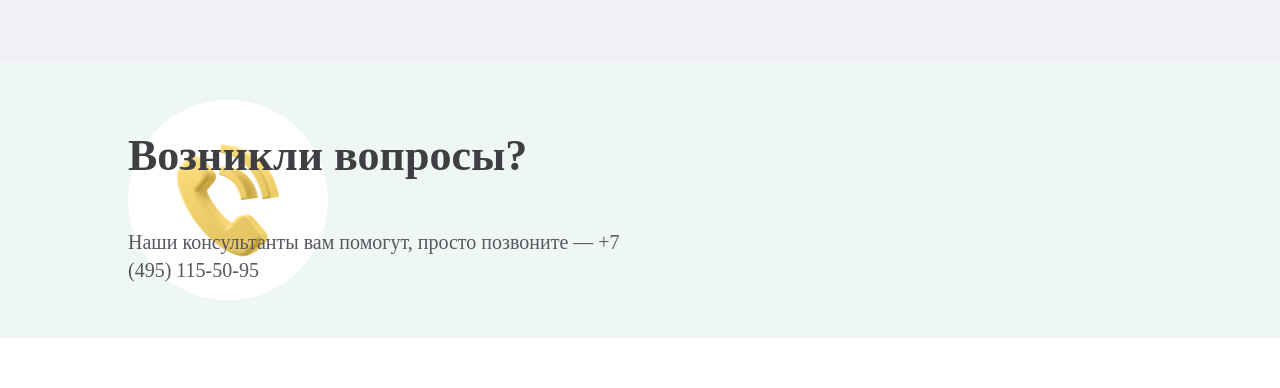
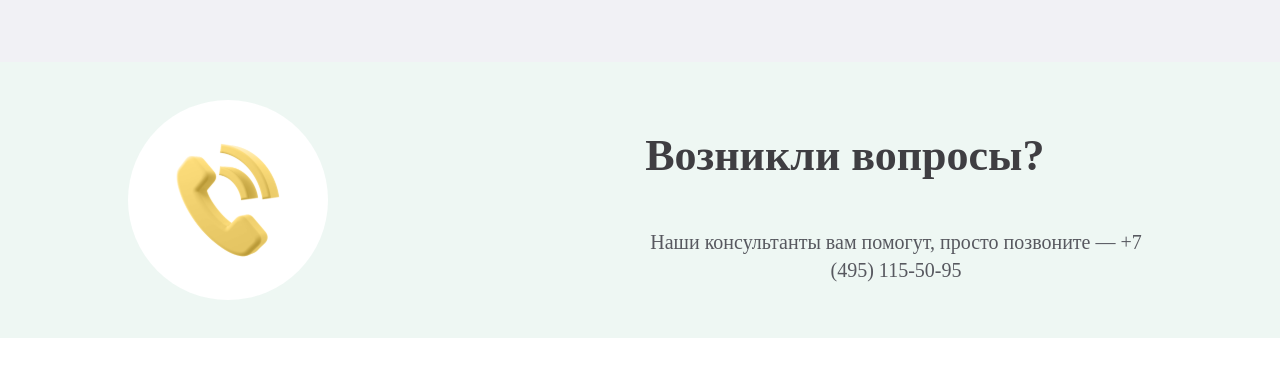
Before and after one commit to khumayunkh/microfinance, a React (Create React App) app: page / in a window 1280 px wide. Shown: the part 4267-4655 px from the top of the page. Built offline with nearby package versions, Linux system fonts and the light colour scheme.

Commit message:
style call center

```diff
--- a/src/components/CallCenter/callCenter.module.css
+++ b/src/components/CallCenter/callCenter.module.css
@@ -11,8 +11,9 @@
     width: 80%;
     height: 100%;
     display: flex;
+    text-align: center;
     flex-direction: column;
-    align-items: flex-start;
+    align-items: flex-end;
     justify-content: center;
     background-image: url('./../../images/call.svg');
     background-size: 200px;
@@ -33,7 +34,7 @@
 }
 
 .callCenter h2{
-    width: 30%;
+    width: 40%;
     height: 56px;
     font-family: 'IBM Plex Sans';
     font-style: normal;
```
